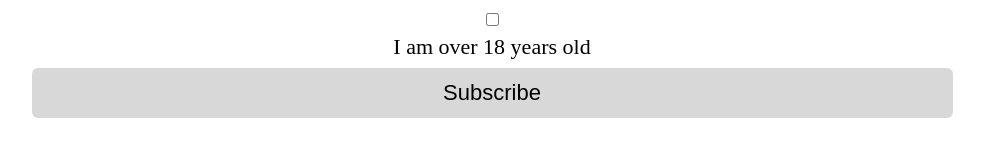
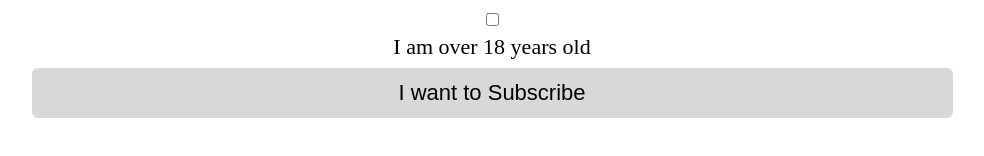
Before and after one commit to DA-ITMD-362-FALL2021/lab3, a plain HTML site: page index.html in a window 1280 px wide. Shown: the part 164-320 px from the top of the page, without its empty margins (148-1132 px from the left). Drawn offline with nearby package versions, Linux system fonts and the light colour scheme.

Commit message:
changed button value to
I want to Subscribe

```diff
--- a/css/screen.css
+++ b/css/screen.css
@@ -36,7 +36,7 @@ textarea {
  * 1. Show the overflow in Edge.
  */
 
-button,
+button
 { /* 1 */
   overflow: visible;
   box-sizing: border-box;
--- a/index.html
+++ b/index.html
@@ -23,7 +23,7 @@
         <label for="age-verification">I am over 18 years old</label>
       </li>
       <li id="input-submit">
-        <input type="submit" name="submit" id="submit" value="Subscribe" />
+        <input type="submit" name="submit" id="submit" value="I want to Subscribe" />
       </li>
     </ol>
   </form>
```
